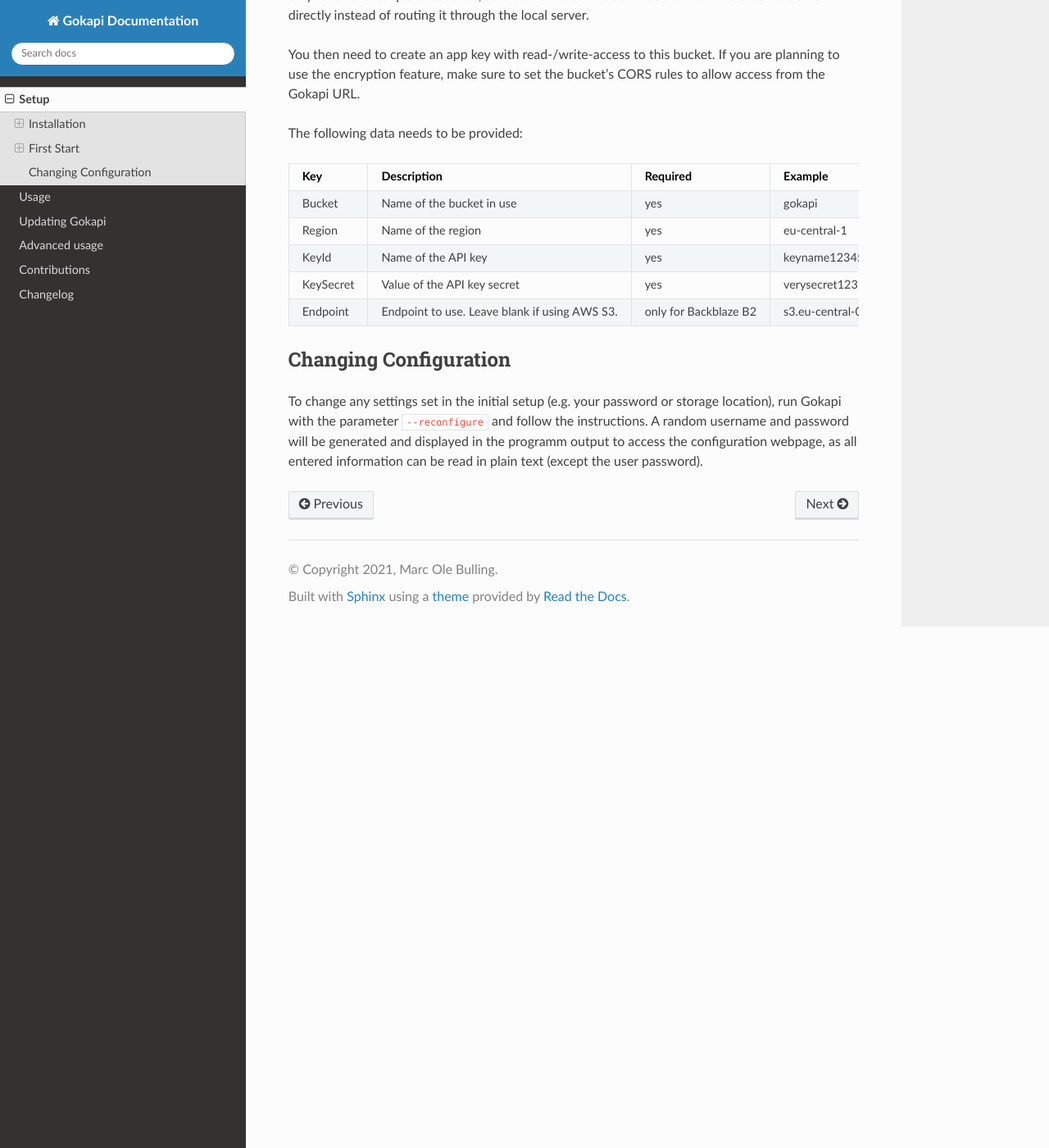
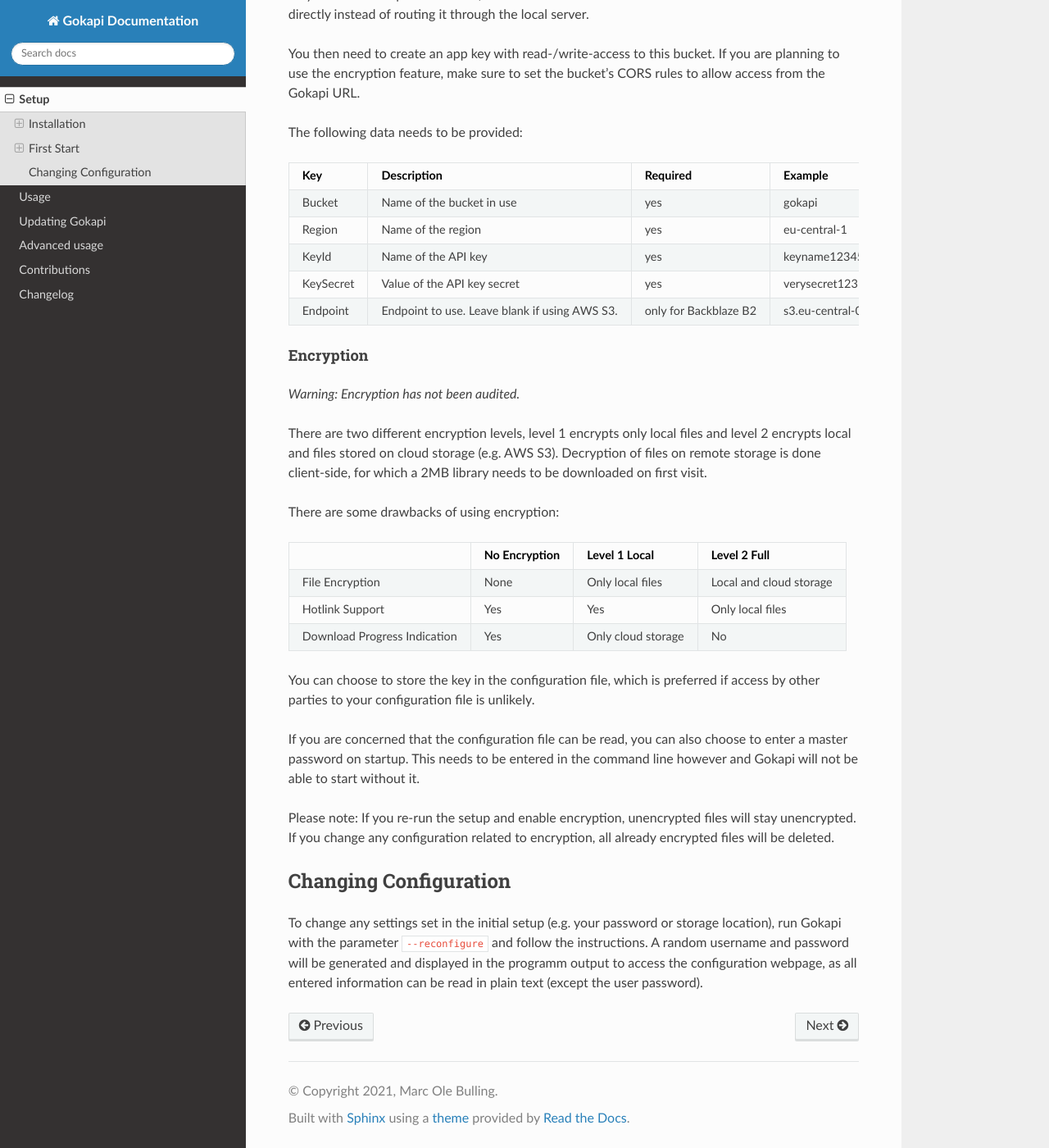
Before and after one commit to Forceu/Gokapi, a Sphinx documentation site: the page built from docs/setup.rst, in a window 1280 px wide and 1400 px high, scrolled down 3871 px. Shown: the whole window at 82% size. Built offline with Sphinx 7.4.7 and the Read the Docs theme 2.0.0, drawn with Linux system fonts in a browser that asks for light colours; some of the changed text lies outside the part shown.

Commit message:
Added documentation

```diff
--- a/docs/setup.rst
+++ b/docs/setup.rst
@@ -170,7 +170,7 @@
 .. _cloudstorage:
 
 Cloudstorage
-""""""""""""""
+*********************
 
 Stores files remotely on an S3 compatible server, e.g. Amazon AWS S3 or Backblaze B2. Please note that currently no native encryption is available for Gokapi, therefore all files will be stored in plain text on the cloud server.
 
@@ -196,6 +196,30 @@
 | Endpoint  | Endpoint to use. Leave blank if using AWS S3. | only for Backblaze B2 | s3.eu-central-001.backblazeb2.com |
 +-----------+-----------------------------------------------+-----------------------+-----------------------------------+
 
+Encryption
+""""""""""""""
+
+*Warning: Encryption has not been audited.*
+
+There are two different encryption levels, level 1 encrypts only local files and level 2 encrypts local and files stored on cloud storage (e.g. AWS S3). Decryption of files on remote storage is done client-side, for which a 2MB library needs to be downloaded on first visit.
+
+There are some drawbacks of using encryption:
+
++------------------------------+---------------+--------------------+-------------------------+
+|                              | No Encryption | Level 1 Local      | Level 2 Full            |
++==============================+===============+====================+=========================+
+| File Encryption              | None          | Only local files   | Local and cloud storage |
++------------------------------+---------------+--------------------+-------------------------+
+| Hotlink Support              | Yes           | Yes                | Only local files        |
++------------------------------+---------------+--------------------+-------------------------+
+| Download Progress Indication | Yes           | Only cloud storage | No                      |
++------------------------------+---------------+--------------------+-------------------------+
+
+You can choose to store the key in the configuration file, which is preferred if access by other parties to your configuration file is unlikely.
+
+If you are concerned that the configuration file can be read, you can also choose to enter a master password on startup. This needs to be entered in the command line however and Gokapi will not be able to start without it.
+
+Please note: If you re-run the setup and enable encryption, unencrypted files will stay unencrypted. If you change any configuration related to encryption, all already encrypted files will be deleted.
 
 ************************
 Changing Configuration
```
Also changed, not shown: other parts of docs/setup.rst (+1 -1 lines).
